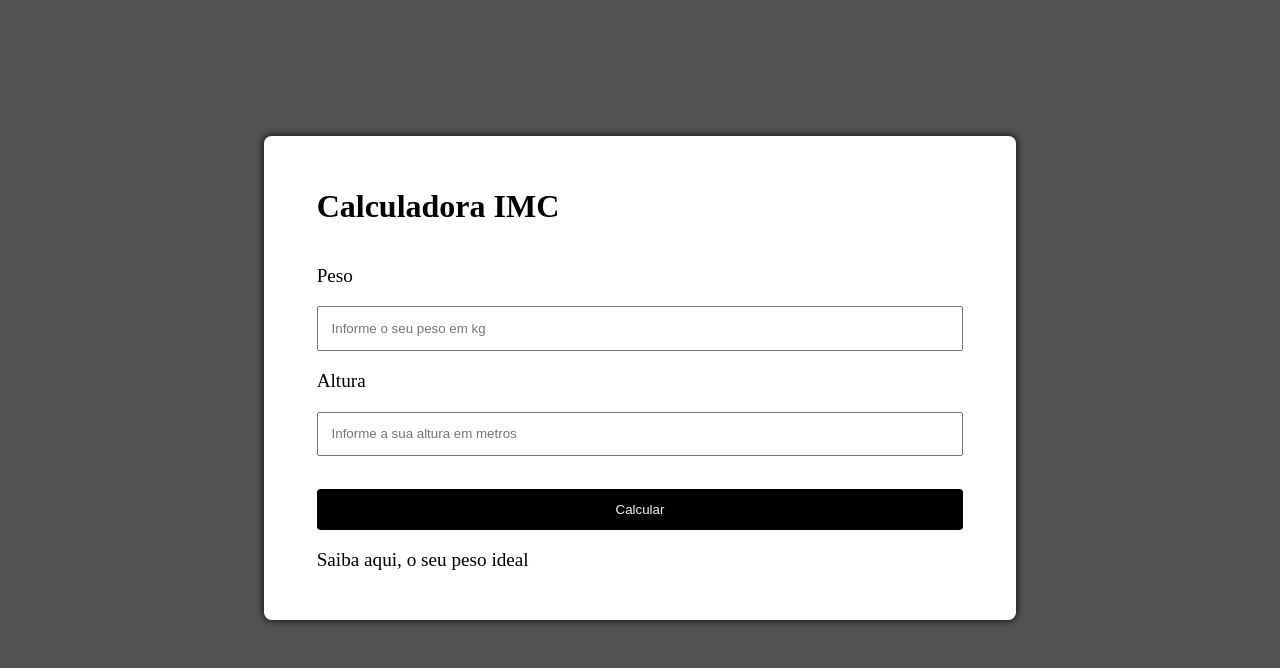
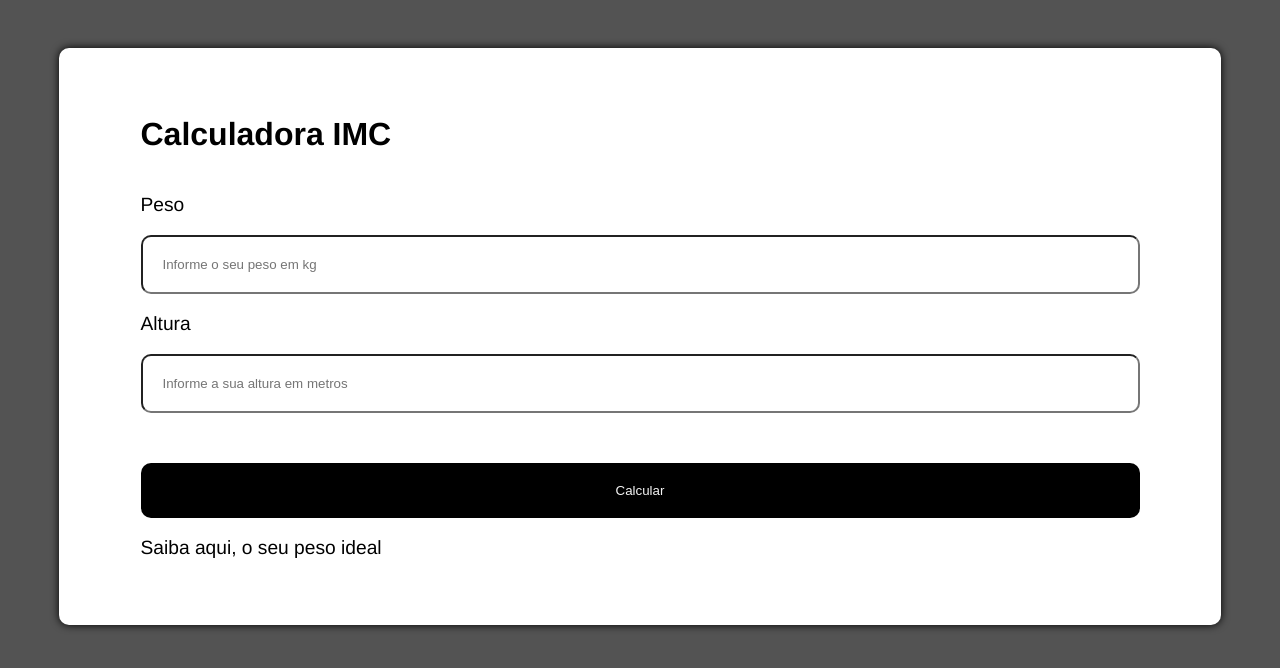
Before and after one commit to raaafael/Calculadora-IMC, a plain HTML site: page index.html in a window 1280 px wide. Drawn offline with nearby package versions, Linux system fonts and the light colour scheme.

Commit message:
atualizaçãostyle.css

```diff
--- a/style.css
+++ b/style.css
@@ -1,38 +1,51 @@
 body{
-    padding: 10% 20%;
+    padding: 40px 4%;
     display: flex;
     align-content: center;
     justify-content: center;
     background-color: #535353;
 }
+
+
 .balao{
     padding: 4% 7%;
     display: flex;
     flex-direction: column;
     width: 100%;
     height: 100%;
-    border-radius: 2mm;
+    border-radius: 10px;
     background-color: #ffffff;
     box-shadow: 0 0 8px black;
 }
+
+
 label{
     display: flex;
     flex-direction: column;
     width: 100%;
     height: 100%;
 }
+
 input{
     padding: 2%;
+    border-radius: 10px;
 }
+
 button{
     margin-top: 5%;
     color: #f4f4f4;
     border: none;
-    border-radius: 1mm;
+    border-radius: 10px;
     background-color: #000000;
     padding: 2%;
     cursor: pointer;
 }
+
 p{
+    font-family: 'Franklin Gothic Medium', 'Arial Narrow', Arial, sans-serif;
     font-size: 120%;
 }
+
+h1{
+    font-family: 'Franklin Gothic Medium', 'Arial Narrow', Arial, sans-serif;
+}
```
